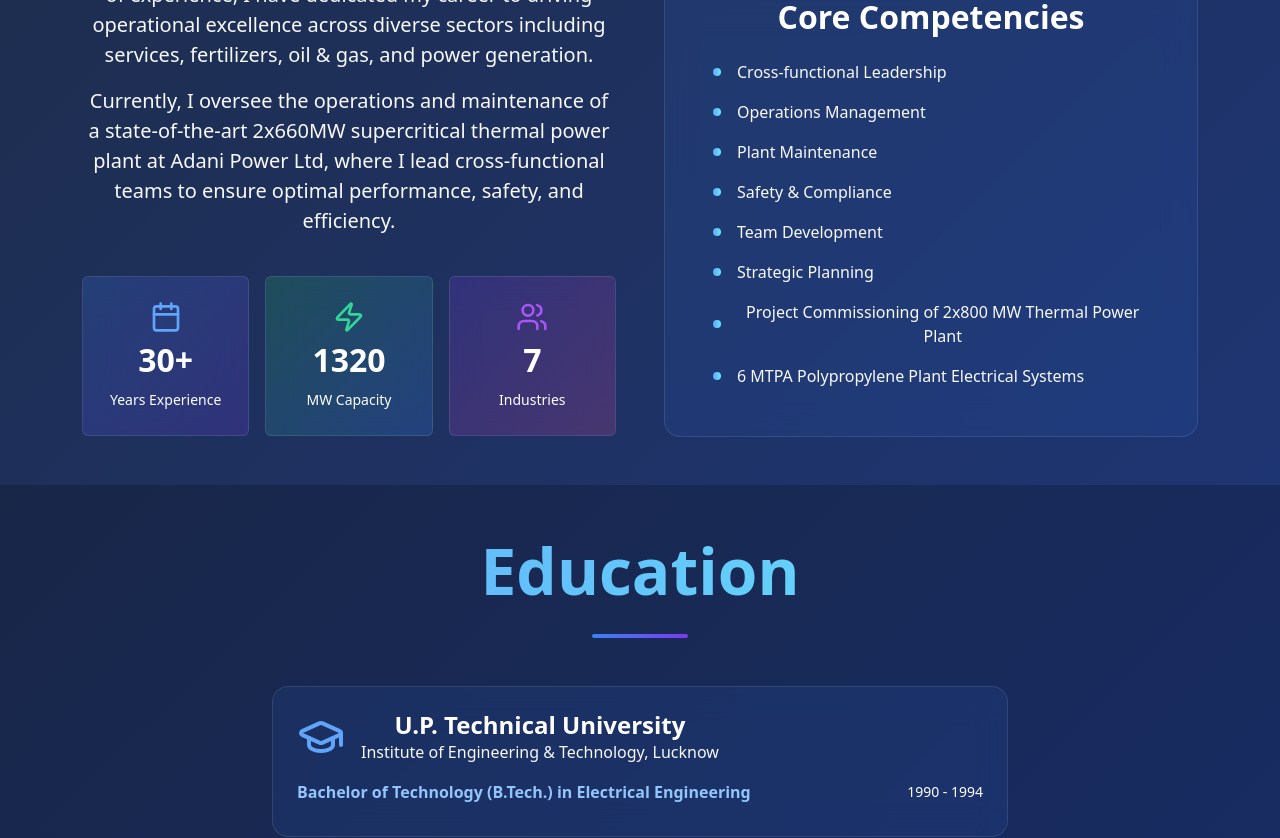
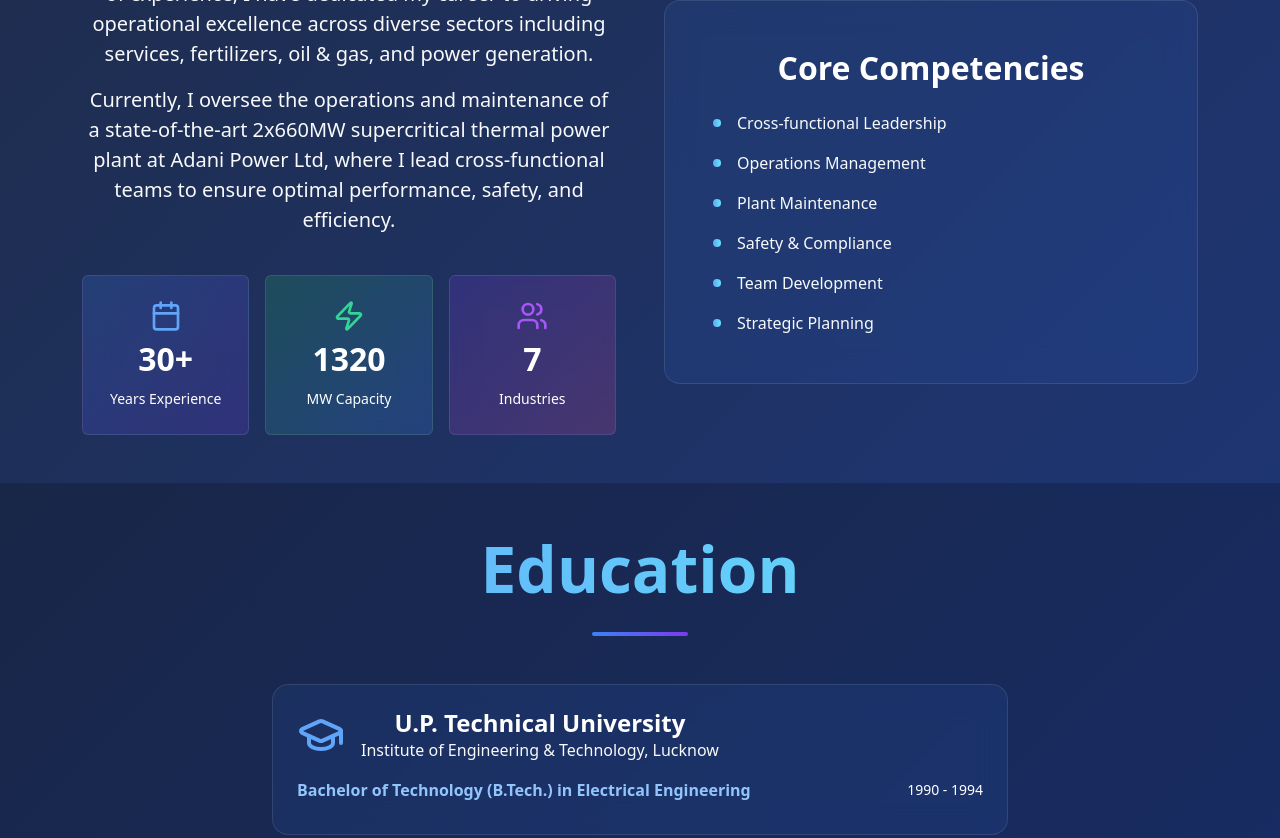
Before and after one commit to Kar7avya/ManishResume, a React (Create React App) app in the folder frontend/: page / in a window 1280 px wide. Shown: the part 1052-1890 px from the top of the page. Built offline with nearby package versions, Linux system fonts and the light colour scheme.

Commit message:
Update Portfolio.js

```diff
--- a/frontend/src/Portfolio.js
+++ b/frontend/src/Portfolio.js
@@ -1328,9 +1328,7 @@ const Portfolio = () => {
                       'Plant Maintenance',
                       'Safety & Compliance',
                       'Team Development',
-                      'Strategic Planning',
-                      'Project Commissioning of 2x800 MW Thermal Power Plant',
-                      '6 MTPA Polypropylene Plant Electrical Systems'
+                      'Strategic Planning'
                   ].map((skill, index) => (
                     <div key={skill} className="d-flex align-items-center">
                       <div className="rounded-circle me-3" style={{width: '8px', height: '8px', background: 'linear-gradient(to right, #60a5fa, #67e8f9)'}}></div>
```
